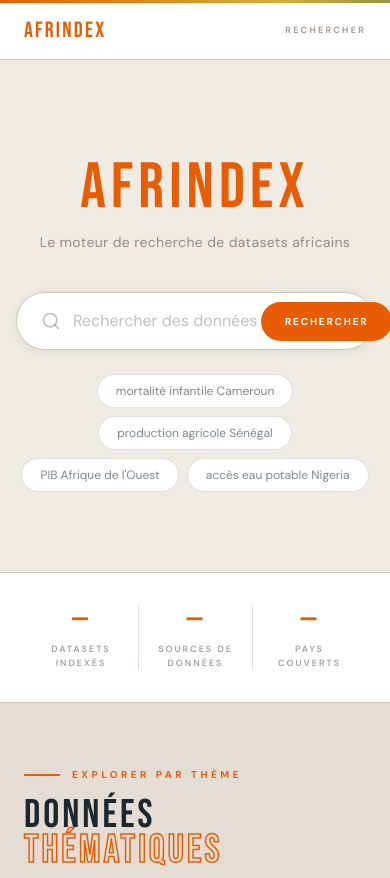
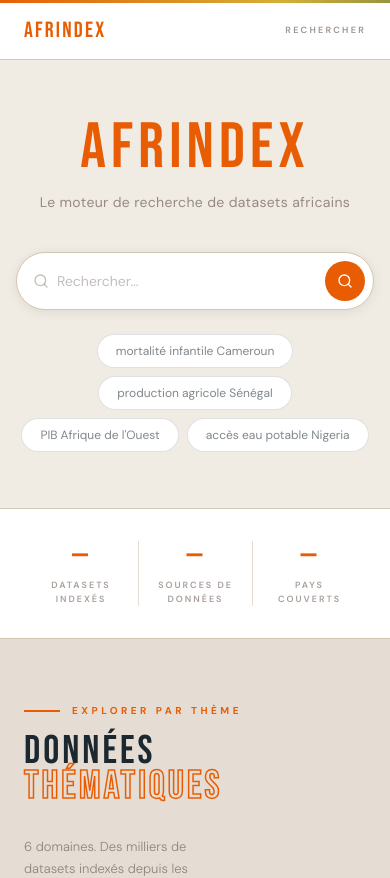
Before and after one commit to gnoubis/Projet-Afrindex, a Next.js app in the folder frontend/: page / in a window 390 px wide. Shown: the top 878 px of the page. Built offline with nearby package versions, Linux system fonts and the light colour scheme; no server answers.

Commit message:
refactor: improve search form styling and responsiveness in HomePage and SearchPage

```diff
--- a/frontend/app/page.tsx
+++ b/frontend/app/page.tsx
@@ -88,7 +88,7 @@ export default function HomePage() {
   return (
     <div>
       {/* ─────────────────────── HERO ───────────────────────── */}
-      <section className="bg-earth-50 flex flex-col items-center px-4 sm:px-8 pt-24 sm:pt-36 pb-20 sm:pb-32">
+      <section className="bg-earth-50 flex flex-col items-center px-4 sm:px-8 pt-14 sm:pt-36 pb-14 sm:pb-32">
 
         {/* Logo */}
         <div className="text-center mb-10 anim-1">
@@ -106,33 +106,38 @@ export default function HomePage() {
         {/* Barre de recherche — pill Google */}
         <form onSubmit={handleSearch} className="w-full max-w-2xl mb-6 anim-2">
           <div
-            className="flex items-center bg-white rounded-full border border-earth-200 pl-6 pr-2 py-2 hover:shadow-lg focus-within:shadow-lg focus-within:border-terra-300 transition-all"
+            className="flex items-center bg-white rounded-full border border-earth-200 pl-4 sm:pl-6 pr-2 py-2 hover:shadow-lg focus-within:shadow-lg focus-within:border-terra-300 transition-all"
             style={{ boxShadow: "0 2px 12px rgba(0,0,0,0.08)" }}
           >
-            <Search className="w-5 h-5 flex-shrink-0 text-earth-800/30 mr-3" />
+            <Search className="w-4 h-4 sm:w-5 sm:h-5 flex-shrink-0 text-earth-800/30 mr-2 sm:mr-3" />
             <input
               type="text"
               value={query}
               onChange={(e) => setQuery(e.target.value)}
-              placeholder="Rechercher des données africaines…"
-              className="flex-1 py-2 bg-transparent text-ash-800 placeholder-earth-800/30 text-base search-input font-dm"
+              placeholder="Rechercher…"
+              className="flex-1 py-2 bg-transparent text-ash-800 placeholder-earth-800/30 text-sm sm:text-base search-input font-dm min-w-0"
               autoFocus
             />
             {query && (
               <button
                 type="button"
                 onClick={() => setQuery("")}
-                className="mr-2 text-earth-800/30 hover:text-terra-500 transition-colors"
+                className="mr-1 sm:mr-2 text-earth-800/30 hover:text-terra-500 transition-colors flex-shrink-0"
               >
                 <X className="w-4 h-4" />
               </button>
             )}
+            {/* Mobile : icône seule — Desktop : texte complet */}
             <button
               type="submit"
-              className="font-dm font-bold uppercase tracking-[0.18em] bg-terra-500 hover:bg-terra-600 text-white px-6 py-3 rounded-full transition-colors whitespace-nowrap flex-shrink-0"
-              style={{ fontSize: "10px" }}
+              className="flex-shrink-0 bg-terra-500 hover:bg-terra-600 text-white rounded-full transition-colors"
             >
-              Rechercher
+              <span className="flex sm:hidden items-center justify-center w-10 h-10">
+                <Search className="w-4 h-4" />
+              </span>
+              <span className="hidden sm:flex items-center font-dm font-bold uppercase tracking-[0.18em] px-6 py-3" style={{ fontSize: "10px" }}>
+                Rechercher
+              </span>
             </button>
           </div>
         </form>
--- a/frontend/app/search/page.tsx
+++ b/frontend/app/search/page.tsx
@@ -138,28 +138,32 @@ function SearchContent() {
       {/* Barre de recherche — pill style */}
       <form onSubmit={handleSearch} className="flex flex-col sm:flex-row gap-3 mb-6">
         <div
-          className="flex-1 flex items-center bg-white rounded-full border border-earth-200 pl-5 pr-2 py-2 hover:shadow-md focus-within:shadow-md focus-within:border-terra-300 transition-all"
+          className="flex-1 flex items-center bg-white rounded-full border border-earth-200 pl-4 sm:pl-5 pr-2 py-2 hover:shadow-md focus-within:shadow-md focus-within:border-terra-300 transition-all"
           style={{ boxShadow: "0 2px 10px rgba(0,0,0,0.07)" }}
         >
-          <Search className="w-4 h-4 text-earth-800/30 flex-shrink-0 mr-3" />
+          <Search className="w-4 h-4 text-earth-800/30 flex-shrink-0 mr-2 sm:mr-3" />
           <input
             type="text"
             value={inputValue}
             onChange={(e) => setInputValue(e.target.value)}
-            placeholder="Rechercher des datasets africains…"
-            className="flex-1 py-1.5 bg-transparent text-ink placeholder-earth-800/30 text-sm outline-none font-dm search-input"
+            placeholder="Rechercher…"
+            className="flex-1 py-1.5 bg-transparent text-ink placeholder-earth-800/30 text-sm outline-none font-dm search-input min-w-0"
           />
           {inputValue && (
-            <button type="button" onClick={handleClearInput} className="mr-2 text-earth-800/30 hover:text-terra-500 transition-colors">
+            <button type="button" onClick={handleClearInput} className="mr-1 sm:mr-2 text-earth-800/30 hover:text-terra-500 transition-colors flex-shrink-0">
               <X className="w-4 h-4" />
             </button>
           )}
           <button
             type="submit"
-            className="font-dm font-bold uppercase tracking-[0.18em] bg-terra-500 hover:bg-terra-600 text-white px-5 py-2 rounded-full transition-colors whitespace-nowrap flex-shrink-0"
-            style={{ fontSize: "10px" }}
+            className="flex-shrink-0 bg-terra-500 hover:bg-terra-600 text-white rounded-full transition-colors"
           >
-            Rechercher
+            <span className="flex sm:hidden items-center justify-center w-9 h-9">
+              <Search className="w-4 h-4" />
+            </span>
+            <span className="hidden sm:flex items-center font-dm font-bold uppercase tracking-[0.18em] px-5 py-2" style={{ fontSize: "10px" }}>
+              Rechercher
+            </span>
           </button>
         </div>
 
```
